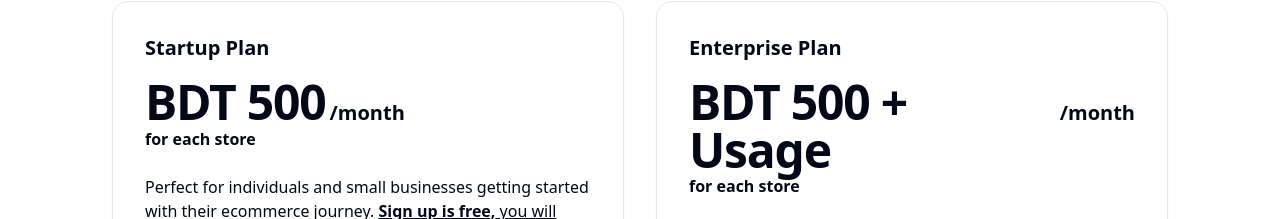
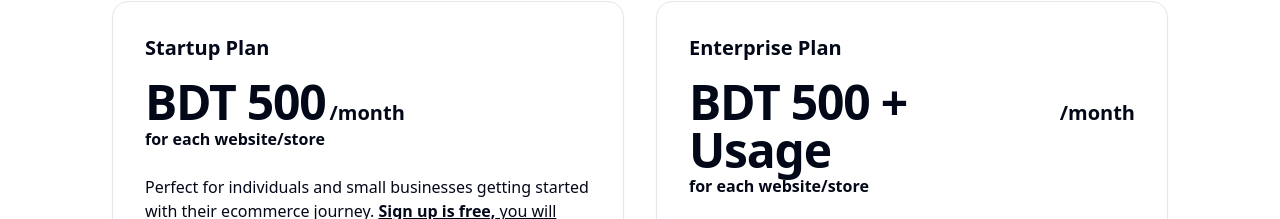
Before and after one commit to suprasybd/suprasy.com, a Gatsby site in the folder www.suprasy.com/: page /pricing in a window 1280 px wide. Shown: the part 295-514 px from the top of the page. Built offline with nearby package versions, Linux system fonts and the light colour scheme; Gatsby itself is replaced by a stand-in of ours.

Commit message:
Update pricing.tsx

```diff
--- a/www.suprasy.com/src/pages/pricing.tsx
+++ b/www.suprasy.com/src/pages/pricing.tsx
@@ -23,7 +23,7 @@ const PricingPage = () => {
                 </span>
                 <span className="ml-1 text-xl font-semibold">/month</span>
               </p>
-              <b>for each store</b>
+              <b>for each website/store</b>
               <p className="mt-6 ">
                 Perfect for individuals and small businesses getting started
                 with their ecommerce journey.{' '}
@@ -125,7 +125,7 @@ const PricingPage = () => {
                 </span>
                 <span className="ml-1 text-xl font-semibold">/month</span>
               </p>
-              <b>for each store</b>
+              <b>for each website/store</b>
               <p className="mt-6 ">
                 <b>You can not directly purchase the enterprise plan,</b> you
                 will be automaticlly converted to this plan if you are exceding
```
